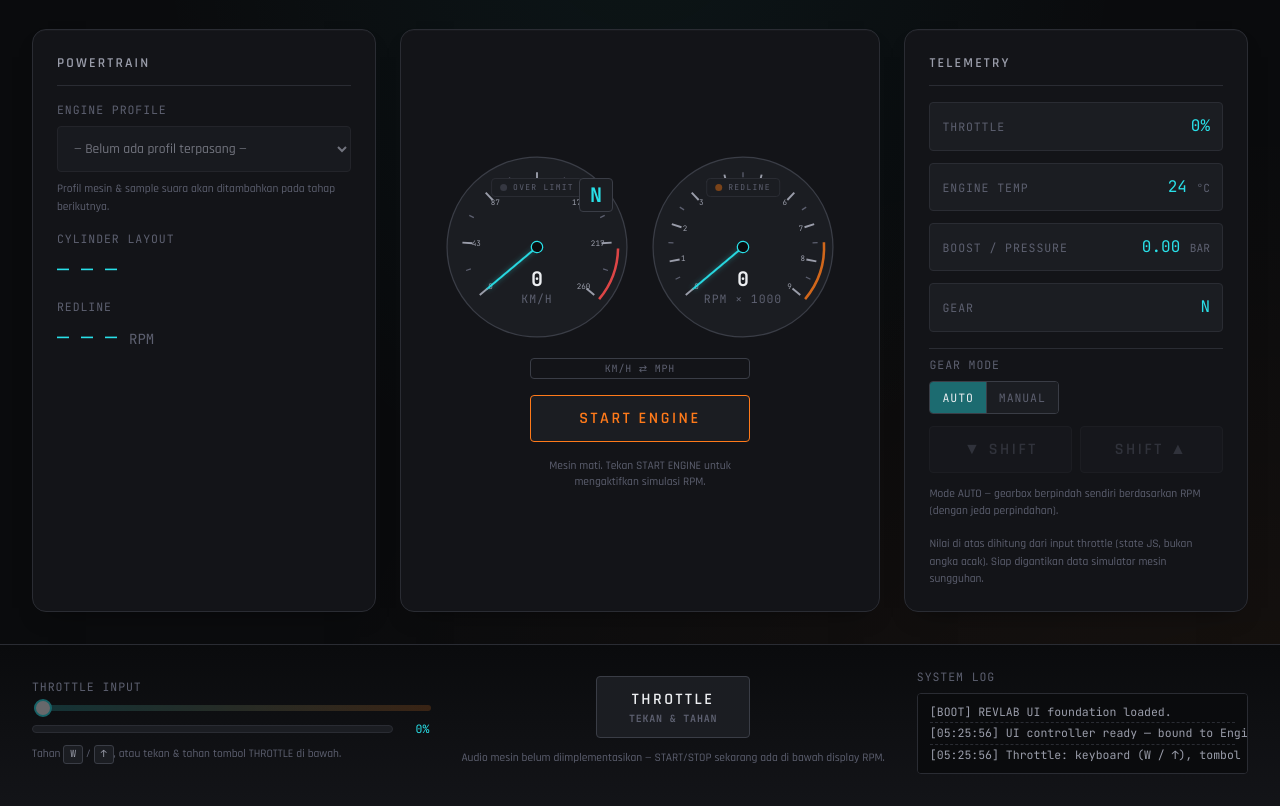
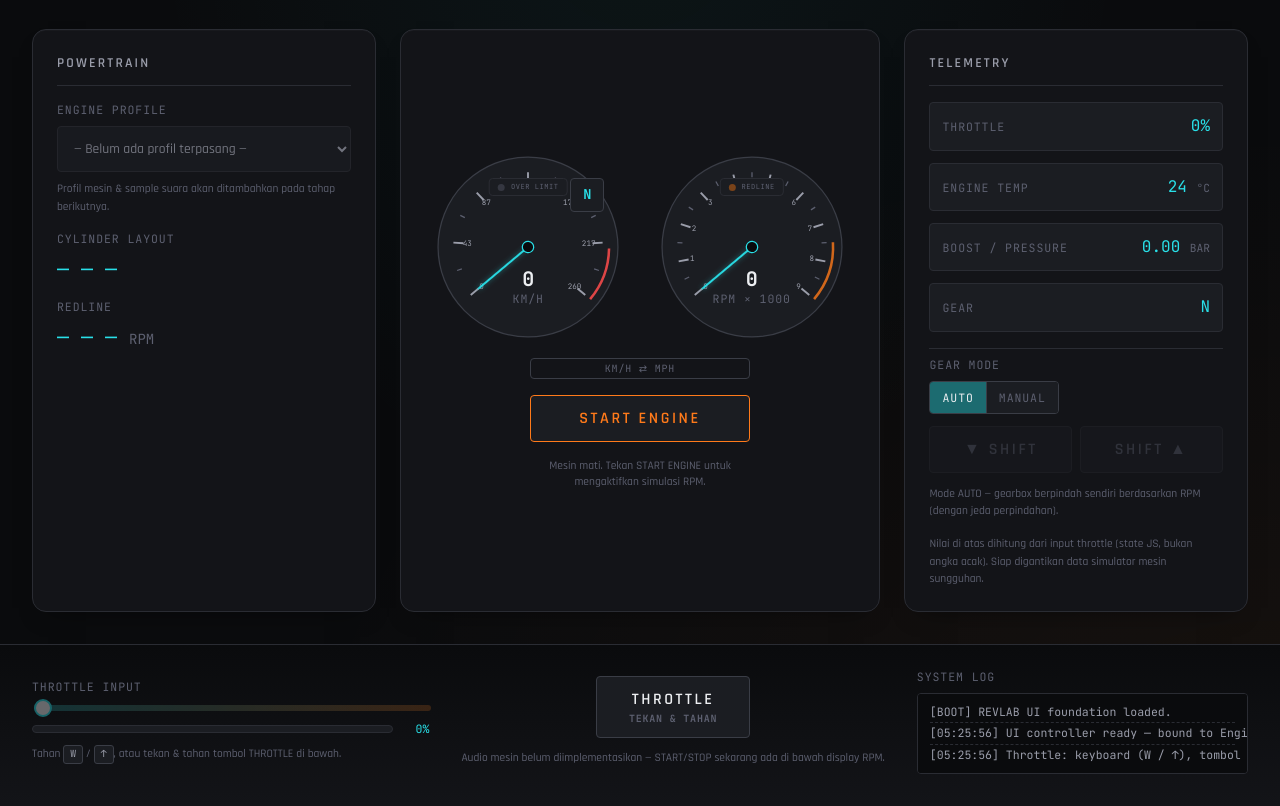
Before and after one commit to zaxeonking/Revlab, a plain HTML site: page index.html in a window 1280 px wide. Shown: the part 75-881 px from the top of the page. Drawn offline with Linux system fonts and the light colour scheme.

Commit message:
Hapus semua file lama & extract/upload revlab-2-14-1.zip lewat GitHub Uploader

```diff
--- a/css/components.css
+++ b/css/components.css
@@ -247,15 +247,22 @@
    hero gauge + one shrunken secondary gauge. */
 .gauge-pair {
   display: flex;
-  flex-wrap: wrap;
+  flex-wrap: nowrap;
   align-items: center;
   justify-content: center;
   gap: var(--sp-4);
+  width: 100%;
 }
 
 .gauge-wrap--paired {
-  width: min(42vw, 190px);
+  /* calc() instead of vw: sizes off the actual space left inside this
+     flex row (already net of panel/dash padding), so the two gauges
+     reliably fit on one line instead of guessing viewport width and
+     overflowing into a wrap. */
+  width: calc((100% - var(--sp-4)) / 2);
+  max-width: 190px;
   margin: 0 auto;
+  flex-shrink: 1;
 }
 
 .gauge__readout--paired {
@@ -268,13 +275,30 @@
 
 .redline-indicator--paired,
 .speed-warning-indicator--paired {
-  top: 10%;
-  padding: 2px var(--sp-2);
+  top: 8%;
+  left: 46%;
+  padding: 2px 6px;
 }
 
 .redline-indicator--paired .redline-indicator__label,
 .speed-warning-indicator--paired .redline-indicator__label {
-  font-size: 8px;
+  font-size: 7px;
+  letter-spacing: var(--tracking-wide);
+}
+
+/* Gear badge shrinks + tucks further into the corner in paired layout
+   so it clears the OVER LIMIT badge instead of overlapping it — same
+   collision-avoidance need doesn't exist at the old hero size, where
+   there was room for both at their normal dimensions. */
+.gear-indicator--paired {
+  top: 6%;
+  right: 4%;
+  width: 24px;
+  height: 24px;
+}
+
+.gear-indicator--paired .gear-indicator__value {
+  font-size: var(--fs-sm);
 }
 
 /* Unit toggle sitting directly under the speedometer hero (moved out of
--- a/css/responsive.css
+++ b/css/responsive.css
@@ -50,13 +50,12 @@
     width: min(80vw, 260px);
   }
 
-  /* Paired speedometer + tachometer need to share one row even on a
-     narrow phone, so this overrides the generic .gauge-wrap rule above
-     (descendant selector = higher specificity, wins regardless of
-     source order). Same width logic applies to both gauges — neither
-     one gets special-cased. */
+  /* Paired speedometer + tachometer stay side by side even here — only
+     the cap shrinks (calc() above already sizes each to exactly half
+     the row, so this just keeps them from getting too big, same as
+     the desktop rule). */
   .gauge-pair .gauge-wrap {
-    width: min(40vw, 150px);
+    max-width: 150px;
   }
 
   .fs-2xl,
--- a/index.html
+++ b/index.html
@@ -102,7 +102,7 @@
               <span class="redline-indicator__label">OVER LIMIT</span>
             </div>
 
-            <div class="gear-indicator" id="gearIndicator" aria-label="Current gear" data-shifting="false">
+            <div class="gear-indicator gear-indicator--paired" id="gearIndicator" aria-label="Current gear" data-shifting="false">
               <span class="gear-indicator__value" id="gearValue">N</span>
             </div>
           </div>
```
